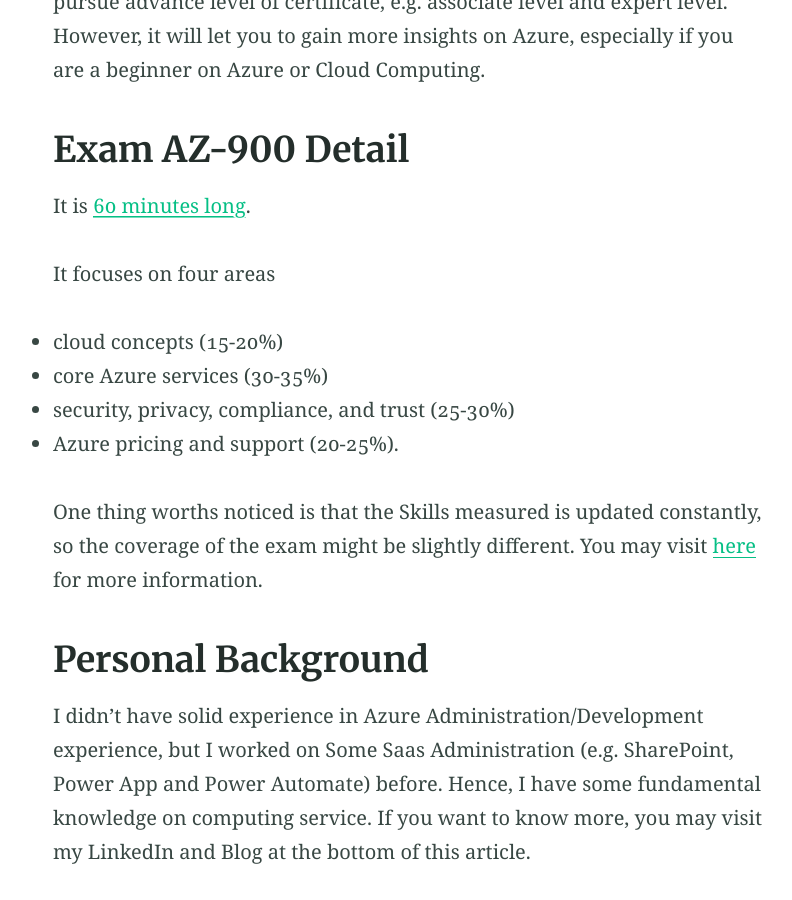
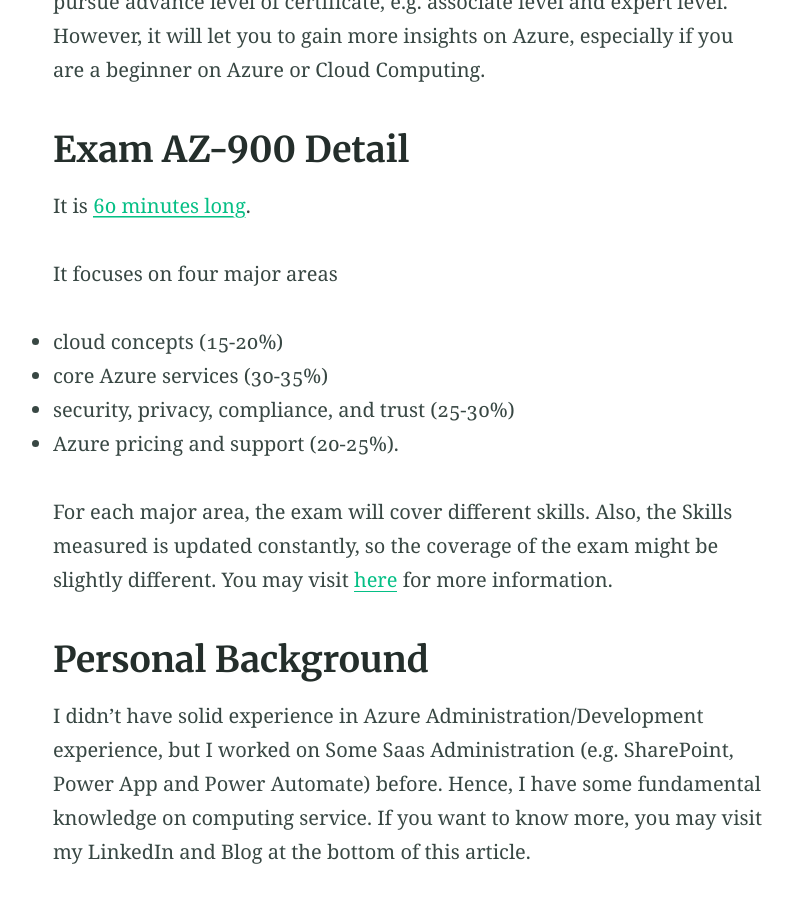
Before and after one commit to JoeHO888/JoeHo888.github.io, a Jekyll site: the page built from _posts/2019-12-17-20-Hours-To-Pass-Azure-Az-900.md, in a window 1280 px wide and 900 px high, scrolled down 1092 px. Shown: the whole window, without its empty margins (230-1022 px from the left). Built offline with Jekyll 4.4.1, drawn with Linux system fonts in a browser that asks for light colours; our own code applies the rules of GitHub Pages for plain Markdown files; comment, search, counter and statistics services are not loaded.

Commit message:
Update Exam AZ-900 Detail

```diff
--- a/_posts/2019-12-17-20-Hours-To-Pass-Azure-Az-900.md
+++ b/_posts/2019-12-17-20-Hours-To-Pass-Azure-Az-900.md
@@ -19,13 +19,13 @@
 ## Exam AZ-900 Detail
 It is [60 minutes long](https://techcommunity.microsoft.com/t5/ITOps-Talk-Blog/Exam-review-AZ-900-Microsoft-Azure-Fundamentals/ba-p/565041 "Detail").
 
-It focuses on four areas
+It focuses on four major areas
 * cloud concepts (15-20%)
 * core Azure services (30-35%)
 * security, privacy, compliance, and trust (25-30%)
 * Azure pricing and support (20-25%).
 
-One thing worths noticed is that the Skills measured is updated constantly, so the coverage of the exam might be slightly different. You may visit [here](https://docs.microsoft.com/en-us/learn/certifications/exams/az-900#certification-exams "AZ-900 Detail") for more information.
+For each major area, the exam will cover different skills. Also, the Skills measured is updated constantly, so the coverage of the exam might be slightly different. You may visit [here](https://docs.microsoft.com/en-us/learn/certifications/exams/az-900#certification-exams "AZ-900 Detail") for more information.
 
 
 ## Personal Background
```
